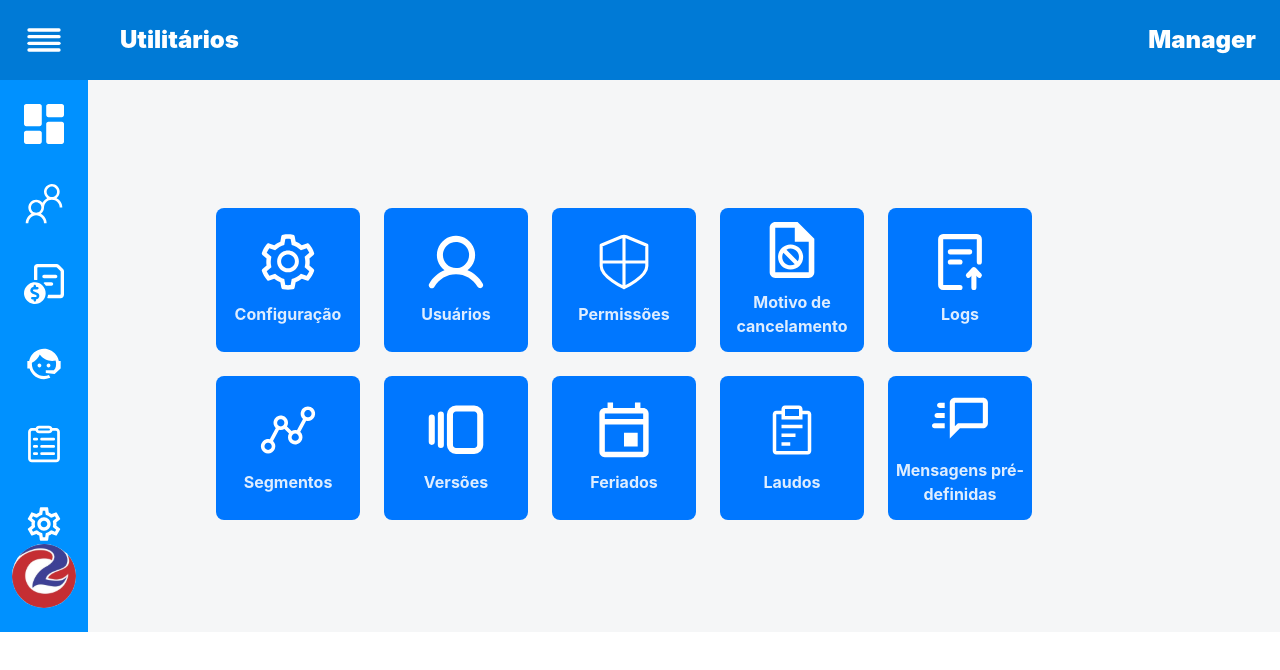
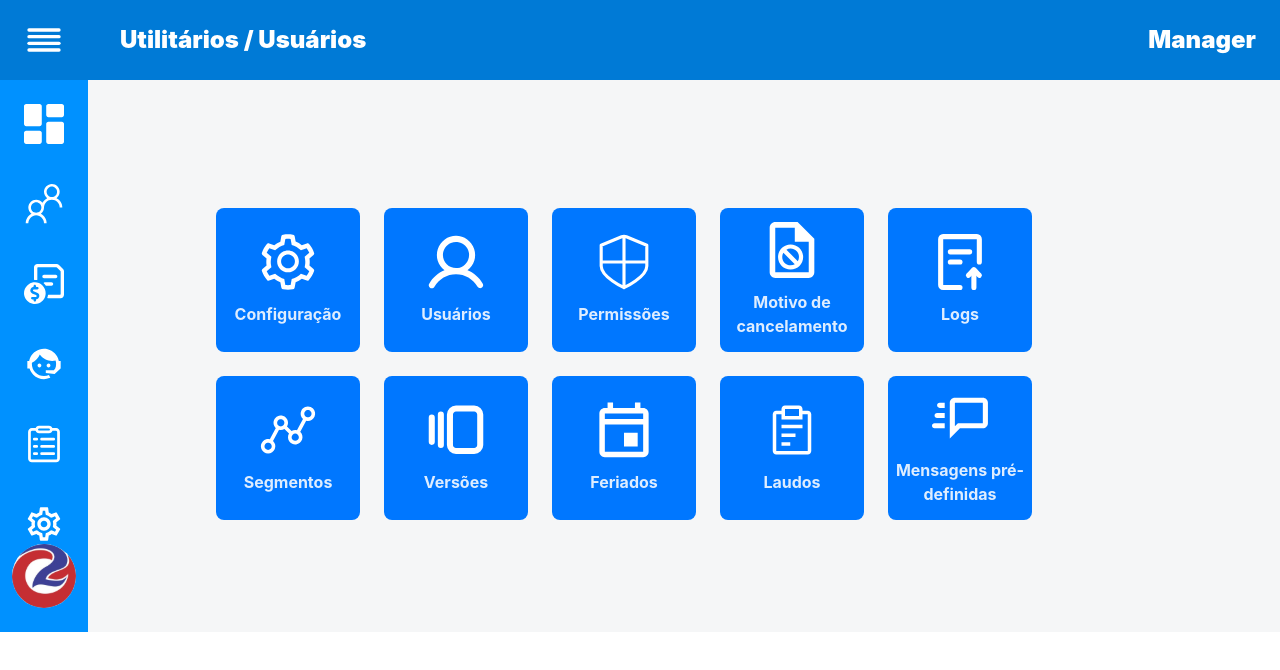
Before and after one commit to leo3210k/User_Page, a Vue app: page / in a window 1280 px wide. Shown: the top 670 px of the page. Built offline with nearby package versions, Linux system fonts and the light colour scheme; what @vee-validate/zod would draw is missing.

Commit message:
feat: add breadcrumb to Header

```diff
--- a/src/components/template/Header.vue
+++ b/src/components/template/Header.vue
@@ -2,7 +2,11 @@
   <div class="col-span-2 flex items-center bg-lochmara px-6 gap-x-14">
     <img :src="image_src" class="w-10 h-10" alt="menu-icon">
     <div class="flex justify-between text-2xl text-white font-black capitalize grow">
-      <span>utilitários</span>
+      <div>
+        <span>utilitários</span>
+        /
+        <span>Usuários</span>
+      </div>
       <span>manager</span>
     </div>
   </div>
```
